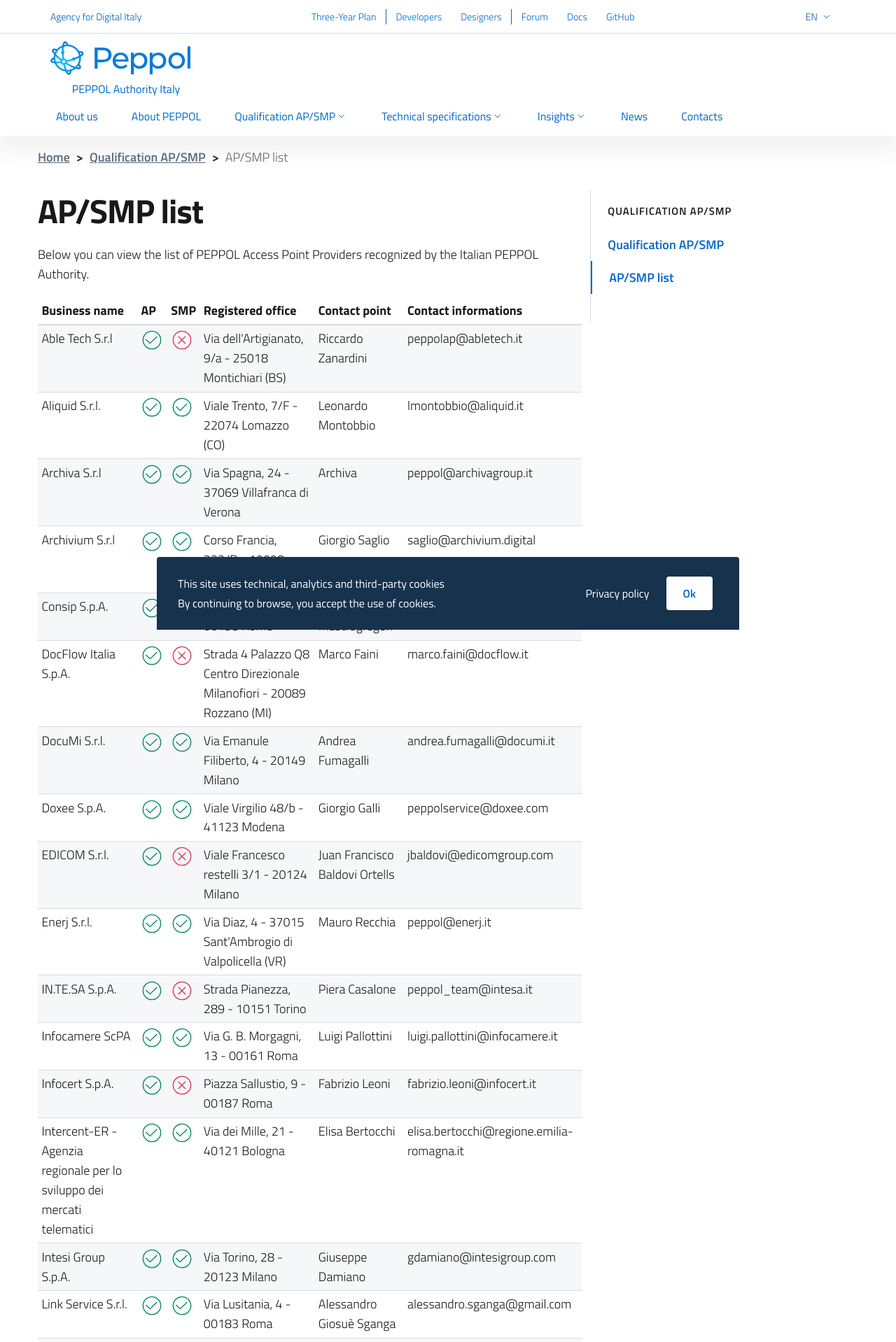
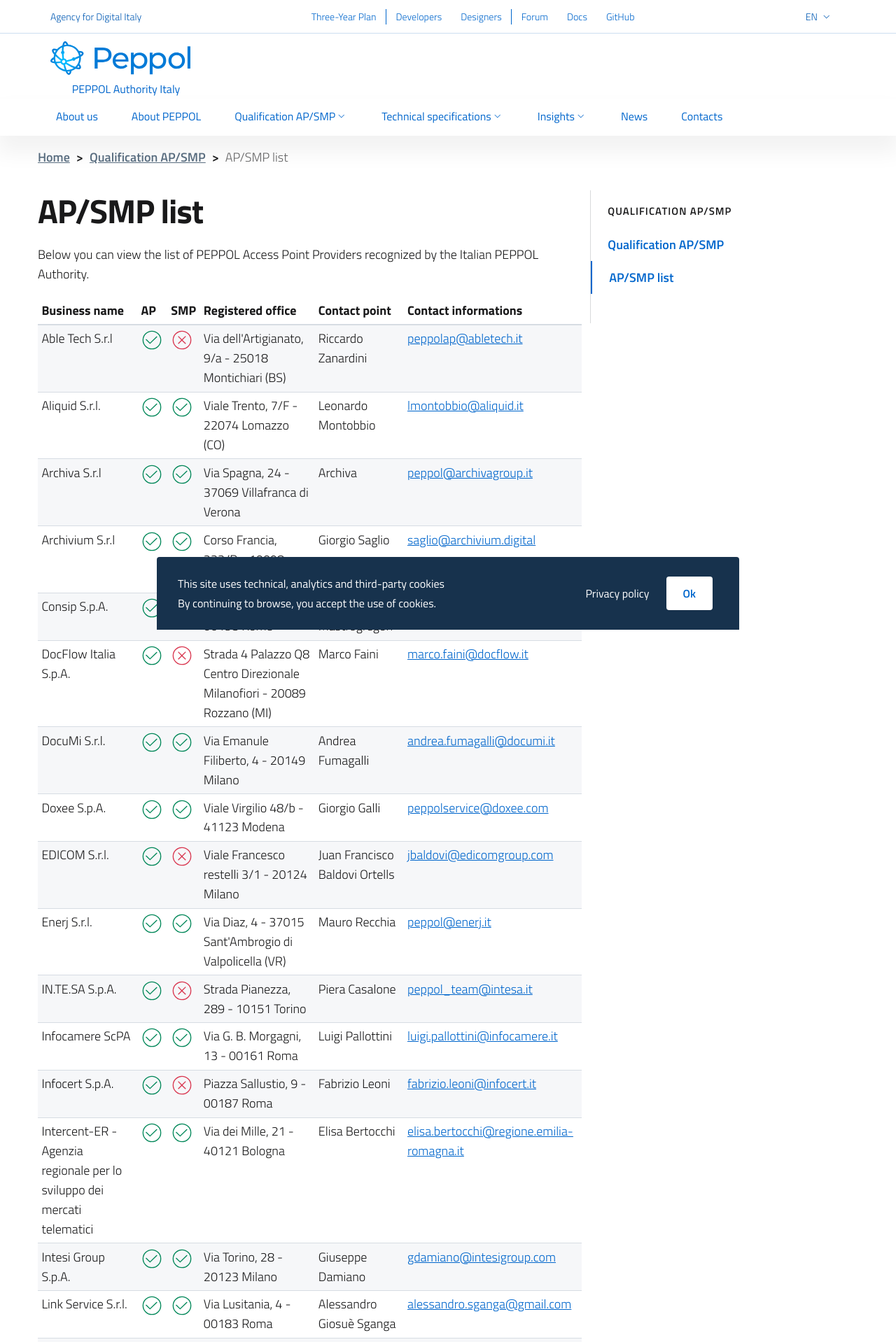
Before and after one commit to realeroberto/peppol.agid.gov.it, a Jekyll site: the page built from en/qualification-ap-smp/ap-smp-list.md, in a window 1280 px wide. Shown: the top 1918 px of the page at 70% size. Built offline with Jekyll 4.4.1, drawn with Linux system fonts in a browser that asks for light colours.

Commit message:
SP contacts now hyperlinks

```diff
--- a/_includes/ap-smp-list.html
+++ b/_includes/ap-smp-list.html
@@ -31,7 +31,7 @@
                 </td>
                 <td>{{ entry.registered_office }}</td>
                 <td>{{ entry.contact_point }}</td>
-                <td>{{ entry.contact_info }}</td>
+                <td><a href="mailto:{{ entry.contact_info }}">{{ entry.contact_info }}</a></td>
             </tr>
             {% endfor %}
         </tbody>
```
